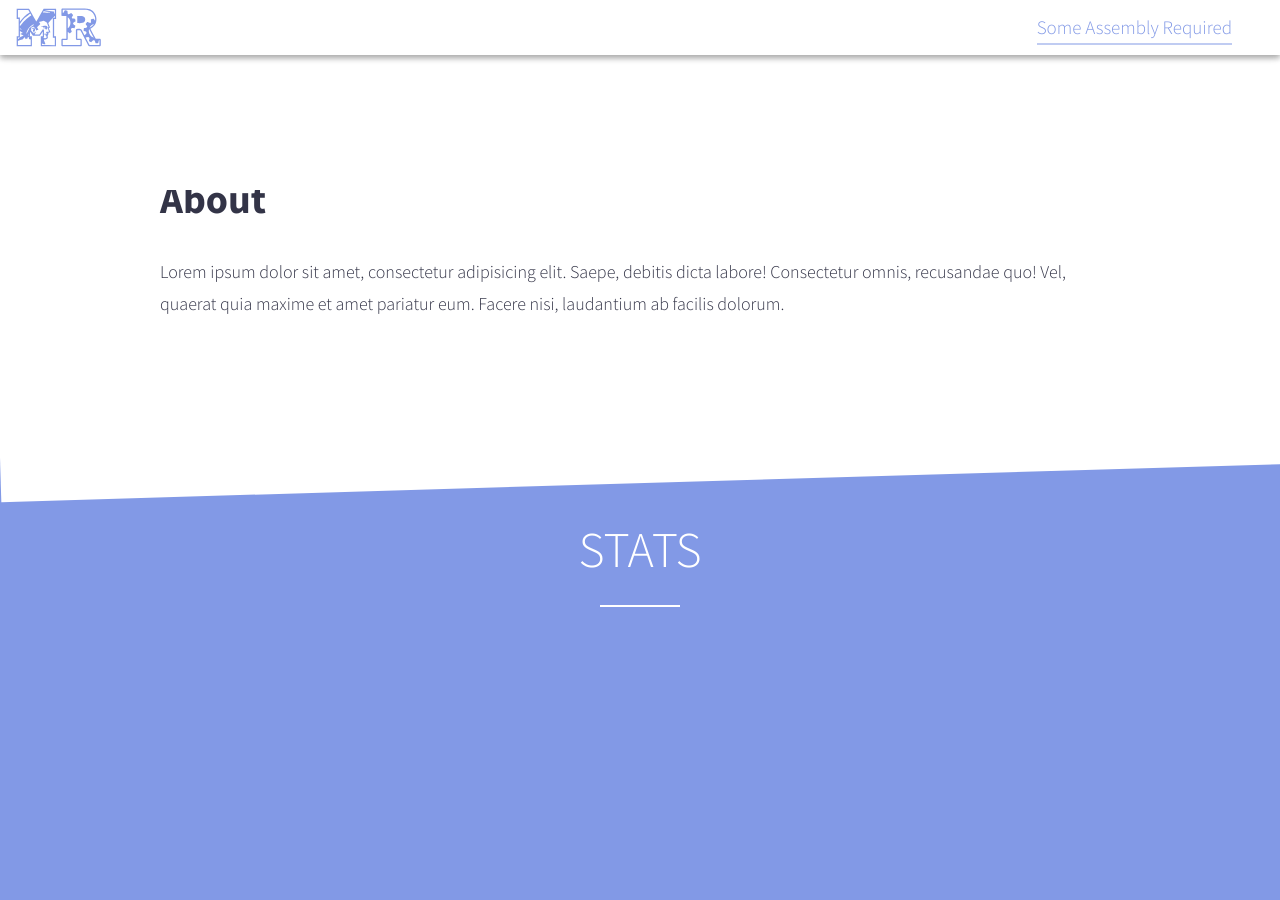
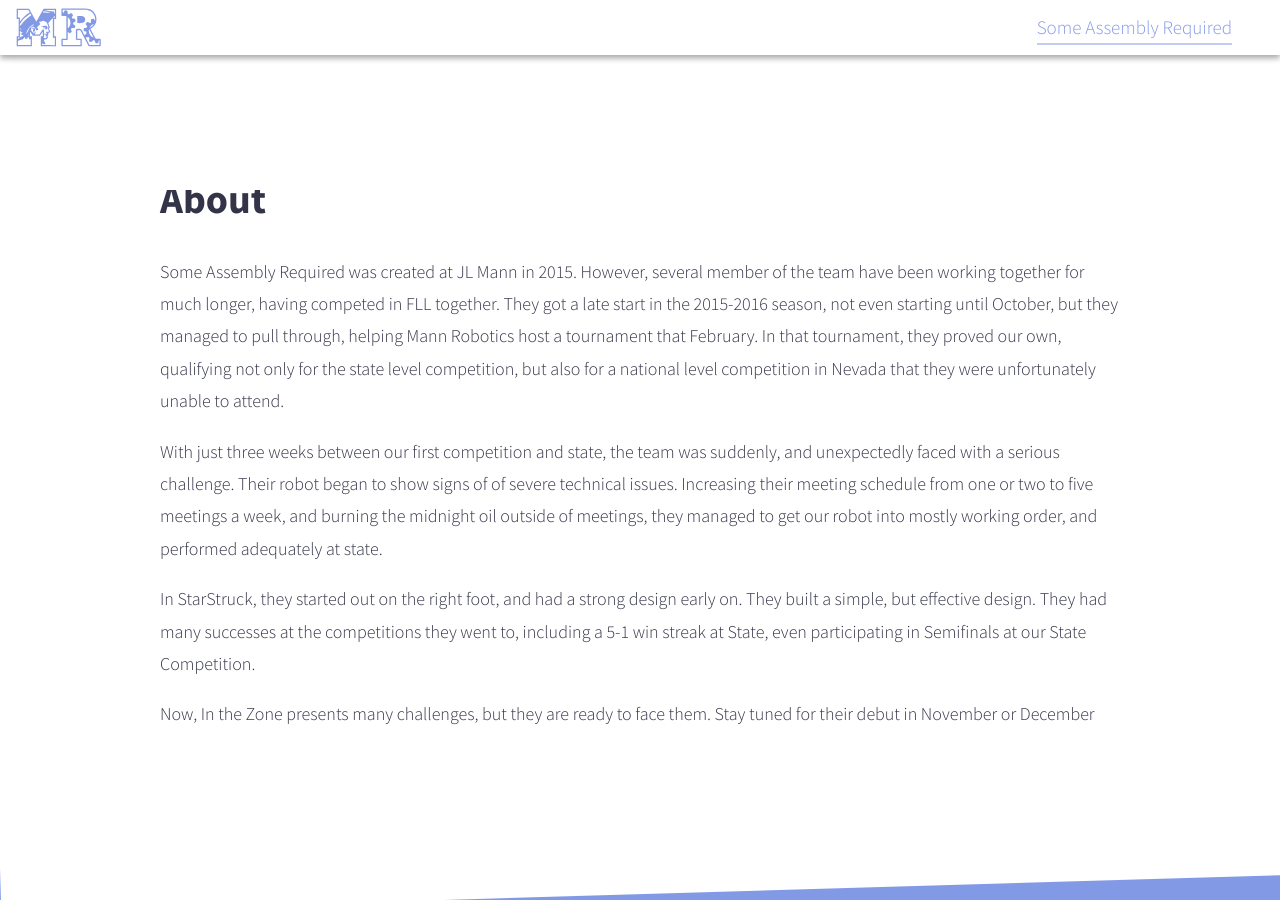
Before and after one commit to mannrobo/mannrobo.github.io, a Jekyll site: the page built from teams/3796B.md, in a window 1280 px wide and 900 px high, scrolled down 800 px. Built offline with Jekyll 4.4.1, drawn with Linux system fonts in a browser that asks for light colours.

Commit message:
Content Fill: Teams

```diff
--- a/teams/3796B.md
+++ b/teams/3796B.md
@@ -19,6 +19,10 @@ links:
 ---
 
 # About
-Lorem ipsum dolor sit amet, consectetur adipisicing elit. Saepe, debitis dicta labore! Consectetur
-omnis, recusandae quo! Vel, quaerat quia maxime et amet pariatur eum. Facere nisi, laudantium
-ab facilis dolorum.
+Some Assembly Required was created at JL Mann in 2015. However, several member of the team have been working together for much longer, having competed in FLL together. They got a late start in the 2015-2016 season, not even starting until October, but they managed to pull through, helping Mann Robotics host a tournament that February. In that tournament, they proved our own, qualifying not only for the state level competition, but also for a national level competition in Nevada that they were unfortunately unable to attend.
+
+With just three weeks between our first competition and state, the team was suddenly, and unexpectedly faced with a serious challenge. Their robot began to show signs of of severe technical issues. Increasing their meeting schedule from one or two to five meetings a week, and burning the midnight oil outside of meetings, they managed to get our robot into mostly working order, and performed adequately at state.
+
+In StarStruck, they started out on the right foot, and had a strong design early on. They built a simple, but effective design. They had many successes at the competitions they went to, including a 5-1 win streak at State, even participating in Semifinals at our State Competition.
+
+Now, In the Zone presents many challenges, but they are ready to face them. Stay tuned for their debut in November or December
```
Also changed, not shown: teams/3796A.md (+5 -3 lines), teams/3796C.md (+3 -3 lines).
